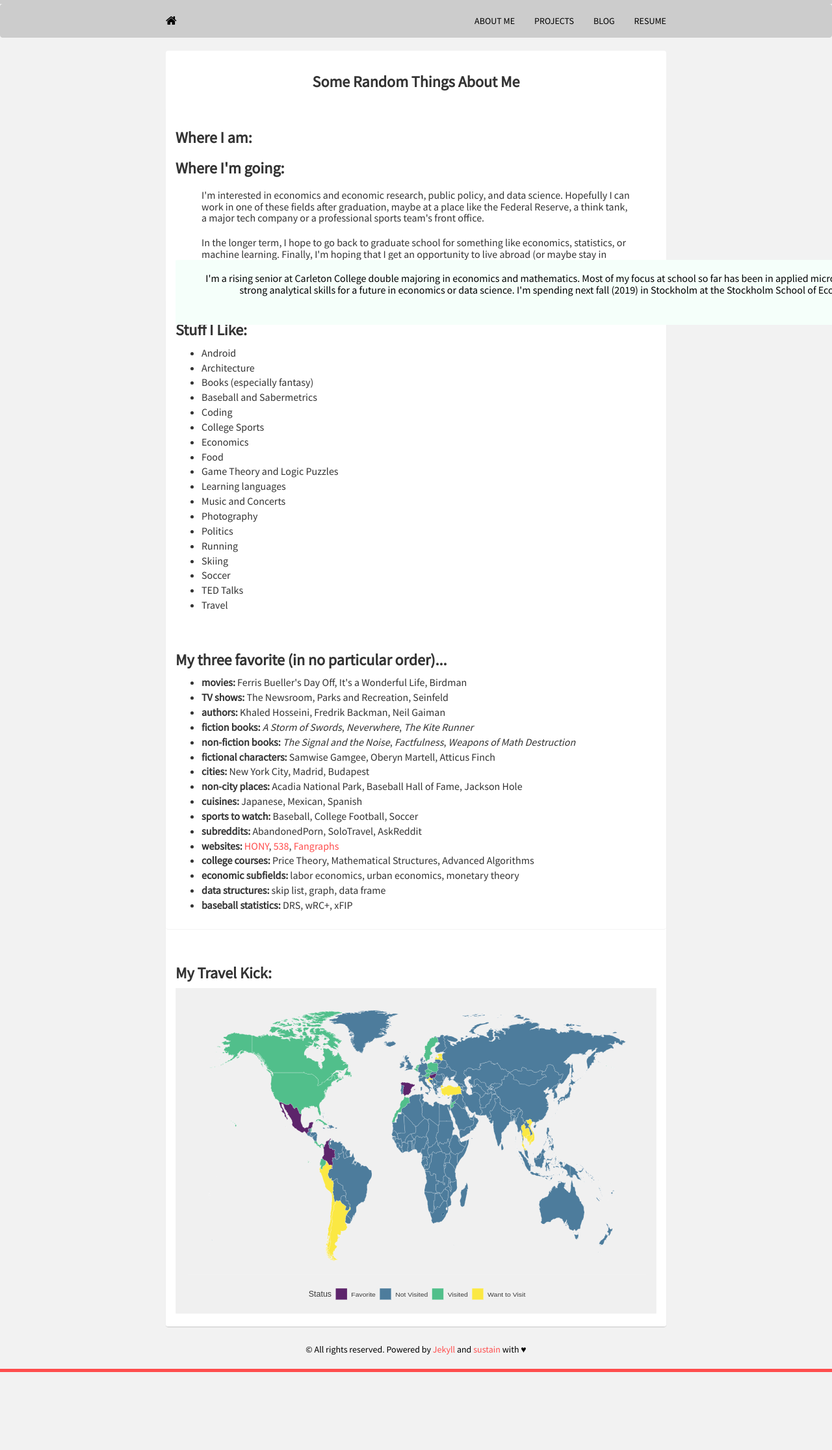
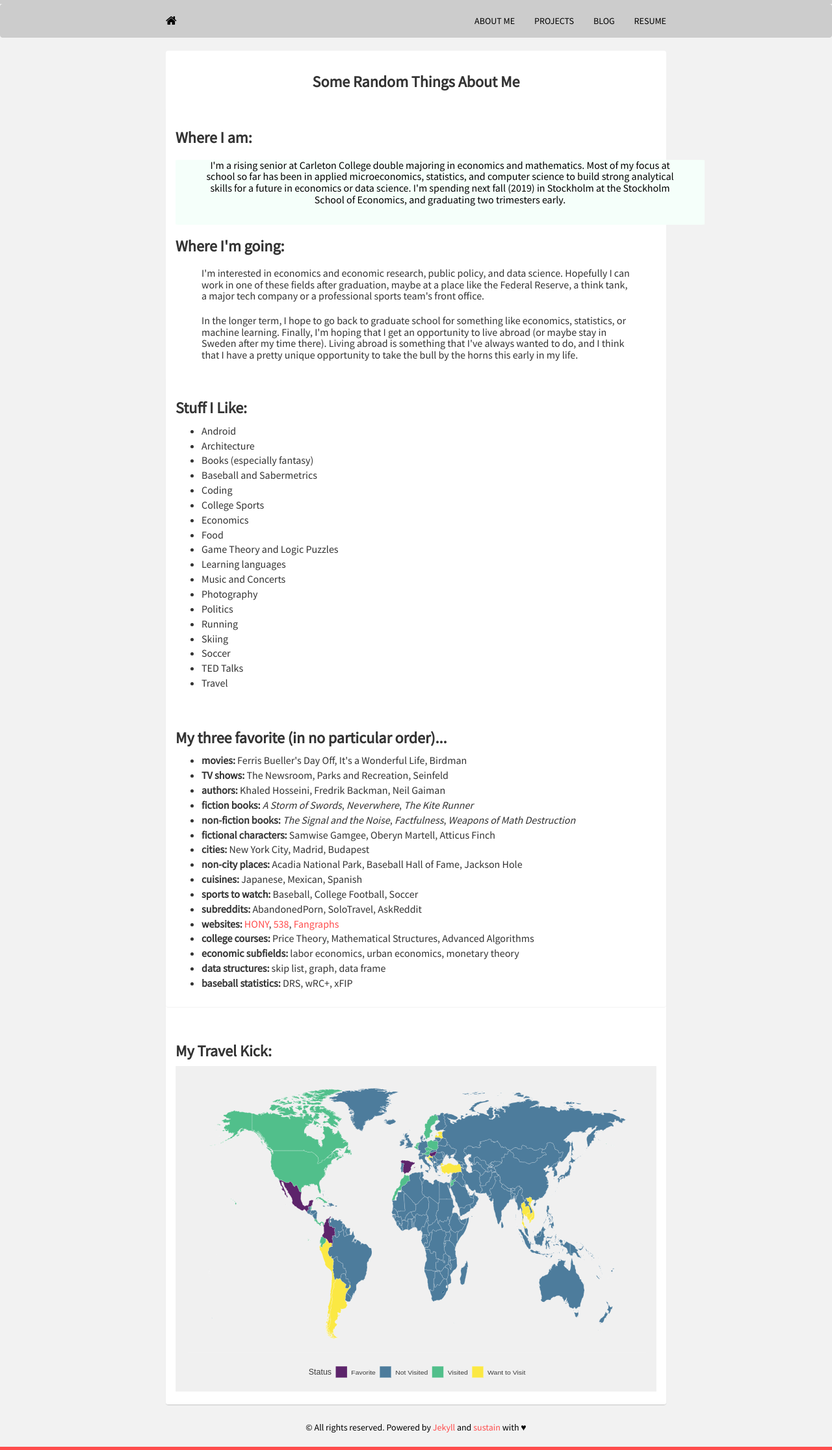
Before and after one commit to mrkaye97/mrkaye97.github.io, a Jekyll site: the page built from about.html, in a window 1280 px wide. Shown: the whole page at 65% size. Built offline with Jekyll 4.4.1, drawn with Linux system fonts in a browser that asks for light colours; nearby versions of some CDN libraries; before the commit the page ends 2112 px from its top, so only the background shows below that.

Commit message:
Update about.html

```diff
--- a/about.html
+++ b/about.html
@@ -28,14 +28,6 @@ Title: About Me
 			  <h3><strong>Where I am:</strong></h3>
 				<head>
 				<style>
-
-				.vertical-center {
-				  margin: 0;
-				  position: absolute;
-				  top: 50%;
-				  -ms-transform: translateY(-50%);
-				  transform: translateY(-50%);
-				}
 				#myDIV {
 				  width: 110%;
 				  height: 100px;
@@ -57,7 +49,7 @@ Title: About Me
 				</style>
 				</head>
 				<center>
-				<div id="myDIV" class="vertical-center">
+				<div id="myDIV">
 				  <h3 style="font-size:16px;margin-left: 2.5em;margin-right: 2.5em">I'm a rising senior at Carleton College double majoring in economics and mathematics. Most of my focus at school so far has been in applied microeconomics, statistics, and computer science to build strong analytical skills for a future in economics or data science. I'm spending next fall (2019) in Stockholm at the Stockholm School of Economics, and graduating two trimesters early.</h3>
 				</div>
 				</center>
```
